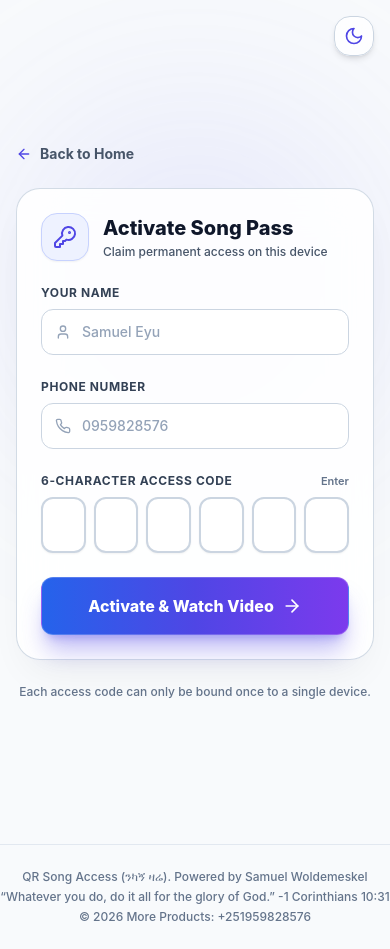
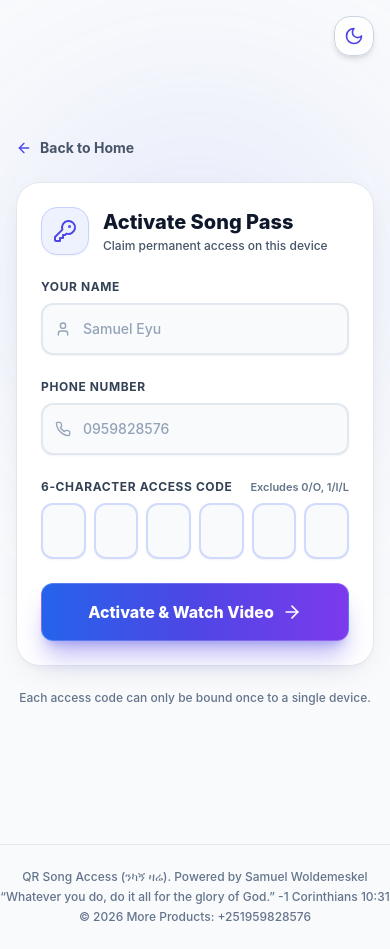
Before and after one commit to Samieyu/melodypass-frontend, a Next.js app: page /access in a window 390 px wide. Built offline with nearby package versions, Linux system fonts and the light colour scheme; no server answers.

Commit message:
fix(player): enable hardware acceleration and remove blur overhead for smooth PC and tablet playback

```diff
--- a/src/app/globals.css
+++ b/src/app/globals.css
@@ -21,13 +21,11 @@ body {
   transition: background-color 0.25s ease, color 0.25s ease;
 }
 
-/* Modern High-Legibility Glassmorphism */
+/* Modern High-Legibility Cards & Panels */
 .glass-panel {
-  background: rgba(255, 255, 255, 0.88);
-  backdrop-filter: blur(20px);
-  -webkit-backdrop-filter: blur(20px);
-  border: 1px solid rgba(203, 213, 225, 0.85);
-  box-shadow: 0 20px 40px -15px rgba(15, 23, 42, 0.08);
+  background: #ffffff;
+  border: 1px solid #e2e8f0;
+  box-shadow: 0 10px 30px -5px rgba(15, 23, 42, 0.06), 0 4px 6px -2px rgba(15, 23, 42, 0.03);
 }
 
 .dark .glass-panel {
@@ -37,11 +35,9 @@ body {
 }
 
 .glass-card {
-  background: rgba(255, 255, 255, 0.8);
-  backdrop-filter: blur(16px);
-  -webkit-backdrop-filter: blur(16px);
-  border: 1px solid rgba(226, 232, 240, 0.9);
-  box-shadow: 0 10px 25px -5px rgba(15, 23, 42, 0.05);
+  background: #ffffff;
+  border: 1px solid #e2e8f0;
+  box-shadow: 0 4px 12px -2px rgba(15, 23, 42, 0.05);
 }
 
 .dark .glass-card {
@@ -51,7 +47,7 @@ body {
 }
 
 .glass-input {
-  background: #ffffff;
+  background: #f8fafc;
   border: 1.5px solid #cbd5e1;
   color: #0f172a;
   transition: all 0.2s ease;
@@ -59,12 +55,13 @@ body {
 
 .glass-input:hover {
   border-color: #94a3b8;
+  background: #ffffff;
 }
 
 .glass-input:focus {
   border-color: #4f46e5;
   background: #ffffff;
-  box-shadow: 0 0 0 3px rgba(99, 102, 241, 0.25);
+  box-shadow: 0 0 0 3px rgba(99, 102, 241, 0.2);
   outline: none;
 }
 
--- a/src/components/AccessCodeForm.tsx
+++ b/src/components/AccessCodeForm.tsx
@@ -191,7 +191,7 @@ export function AccessCodeForm() {
             value={name}
             onChange={(e) => setName(e.target.value)}
             placeholder="Samuel Eyu"
-            className="w-full pl-10 pr-4 py-3 rounded-xl glass-input text-sm text-slate-900 dark:text-white placeholder-slate-400 font-medium"
+            className="w-full pl-10 pr-4 py-3.5 rounded-xl bg-slate-50 hover:bg-white focus:bg-white border-2 border-slate-200 focus:border-indigo-600 focus:ring-4 focus:ring-indigo-500/15 dark:bg-slate-900/90 dark:border-slate-700 dark:text-white dark:focus:border-indigo-400 dark:focus:bg-slate-900 text-sm text-slate-900 placeholder-slate-400 font-medium transition-all outline-none shadow-sm"
           />
         </div>
       </div>
@@ -209,7 +209,7 @@ export function AccessCodeForm() {
             value={phone}
             onChange={(e) => setPhone(e.target.value)}
             placeholder="0959828576"
-            className="w-full pl-10 pr-4 py-3 rounded-xl glass-input text-sm text-slate-900 dark:text-white placeholder-slate-400 font-medium"
+            className="w-full pl-10 pr-4 py-3.5 rounded-xl bg-slate-50 hover:bg-white focus:bg-white border-2 border-slate-200 focus:border-indigo-600 focus:ring-4 focus:ring-indigo-500/15 dark:bg-slate-900/90 dark:border-slate-700 dark:text-white dark:focus:border-indigo-400 dark:focus:bg-slate-900 text-sm text-slate-900 placeholder-slate-400 font-medium transition-all outline-none shadow-sm"
           />
         </div>
       </div>
@@ -220,7 +220,7 @@ export function AccessCodeForm() {
           <label className="block text-xs font-bold text-slate-700 dark:text-slate-200 uppercase tracking-wider">
             6-Character Access Code
           </label>
-          <span className="text-[11px] font-semibold text-slate-500 dark:text-slate-400">Enter</span>
+          <span className="text-[11px] font-semibold text-slate-500 dark:text-slate-400">Excludes 0/O, 1/I/L</span>
         </div>
 
         <div className="grid grid-cols-6 gap-2 sm:gap-3">
@@ -234,7 +234,7 @@ export function AccessCodeForm() {
               onChange={(e) => handleDigitChange(idx, e.target.value)}
               onKeyDown={(e) => handleKeyDown(idx, e)}
               onPaste={handlePaste}
-              className="w-full h-14 text-center text-2xl font-black font-mono tracking-wider rounded-xl bg-white border-2 border-slate-300 text-indigo-700 focus:border-indigo-600 focus:ring-2 focus:ring-indigo-500/25 dark:bg-slate-900/95 dark:border-slate-600 dark:text-indigo-300 dark:focus:border-indigo-400 dark:focus:bg-slate-900 dark:focus:ring-indigo-500/40 uppercase transition-all outline-none shadow-sm dark:shadow-md"
+              className="w-full h-14 text-center text-2xl font-black font-mono tracking-wider rounded-xl bg-slate-50 hover:bg-white focus:bg-white border-2 border-indigo-200/80 hover:border-indigo-400 focus:border-indigo-600 focus:ring-4 focus:ring-indigo-500/20 text-indigo-900 dark:bg-slate-900/95 dark:border-slate-700 dark:hover:border-slate-500 dark:text-indigo-300 dark:focus:border-indigo-400 dark:focus:bg-slate-900 dark:focus:ring-indigo-500/40 uppercase transition-all outline-none shadow-sm"
             />
           ))}
         </div>
--- a/src/components/AudioPlayer.tsx
+++ b/src/components/AudioPlayer.tsx
@@ -161,8 +161,8 @@ export function AudioPlayer({ album }: AudioPlayerProps) {
   return (
     <div className="w-full max-w-xl mx-auto space-y-6">
       {/* Video / Cinema Player Screen - High Performance Hardware Accelerated */}
-      <div className="rounded-3xl p-3 sm:p-4 shadow-xl border border-slate-200 dark:border-white/15 bg-slate-900/90 dark:bg-slate-950 relative isolate">
-        <div className="relative w-full aspect-video rounded-2xl overflow-hidden bg-black border border-white/10 shadow-lg isolate transform-gpu group">
+      <div className="rounded-3xl p-3 sm:p-4 shadow-xl border border-slate-200 dark:border-slate-800 bg-white dark:bg-slate-950 relative isolate">
+        <div className="relative w-full aspect-video rounded-2xl overflow-hidden bg-black border border-slate-200 dark:border-white/10 shadow-lg isolate transform-gpu group">
           {/* HTML5 Video Element - GPU Accelerated */}
           <video
             ref={mediaRef}
@@ -253,7 +253,7 @@ export function AudioPlayer({ album }: AudioPlayerProps) {
       </div>
 
       {/* Track List */}
-      <div className="glass-panel rounded-3xl p-4 sm:p-6 space-y-2 border border-slate-200 dark:border-white/15">
+      <div className="rounded-3xl p-4 sm:p-6 space-y-2 border border-slate-200 dark:border-slate-800 bg-white dark:bg-slate-950/90 shadow-xl">
         <h2 className="text-xs font-bold text-slate-700 dark:text-slate-300 uppercase tracking-wider mb-3 px-2">
           Video Tracklist
         </h2>
@@ -266,14 +266,14 @@ export function AudioPlayer({ album }: AudioPlayerProps) {
               onClick={() => playTrack(idx)}
               className={`w-full p-3.5 rounded-2xl flex items-center gap-4 transition-all duration-200 text-left ${
                 isSelected
-                  ? 'bg-gradient-to-r from-indigo-50 via-indigo-100/70 to-white border-2 border-indigo-500 text-indigo-950 shadow-md dark:bg-gradient-to-r dark:from-indigo-950/90 dark:via-indigo-900/60 dark:to-slate-900/80 dark:border-indigo-400/60 dark:text-white dark:shadow-xl'
-                  : 'bg-white/80 border border-slate-200 hover:border-slate-400 hover:bg-slate-50 text-slate-800 dark:bg-slate-900/60 dark:border-slate-700/60 dark:hover:border-slate-500 dark:hover:bg-slate-800/80 dark:text-slate-200'
+                  ? 'bg-indigo-50 border-2 border-indigo-500 text-indigo-950 shadow-sm dark:bg-gradient-to-r dark:from-indigo-950/90 dark:via-indigo-900/60 dark:to-slate-900/80 dark:border-indigo-400/60 dark:text-white dark:shadow-xl'
+                  : 'bg-slate-50 hover:bg-slate-100 border border-slate-200 text-slate-800 dark:bg-slate-900/60 dark:border-slate-700/60 dark:hover:border-slate-500 dark:hover:bg-slate-800/80 dark:text-slate-200'
               }`}
             >
               <div className={`w-9 h-9 rounded-xl flex items-center justify-center shrink-0 font-bold text-xs font-mono ${
                 isSelected
                   ? 'bg-indigo-100 text-indigo-700 border border-indigo-300 dark:bg-indigo-500/20 dark:text-cyan-300 dark:border-indigo-400/30'
-                  : 'bg-slate-100 text-slate-600 border border-slate-200 dark:bg-slate-800 dark:text-slate-300 dark:border-slate-700'
+                  : 'bg-white text-slate-600 border border-slate-200 dark:bg-slate-800 dark:text-slate-300 dark:border-slate-700'
               }`}>
                 {isSelected && isPlaying ? (
                   <Loader2 className="w-4 h-4 text-indigo-600 dark:text-cyan-400 animate-spin" />
```
